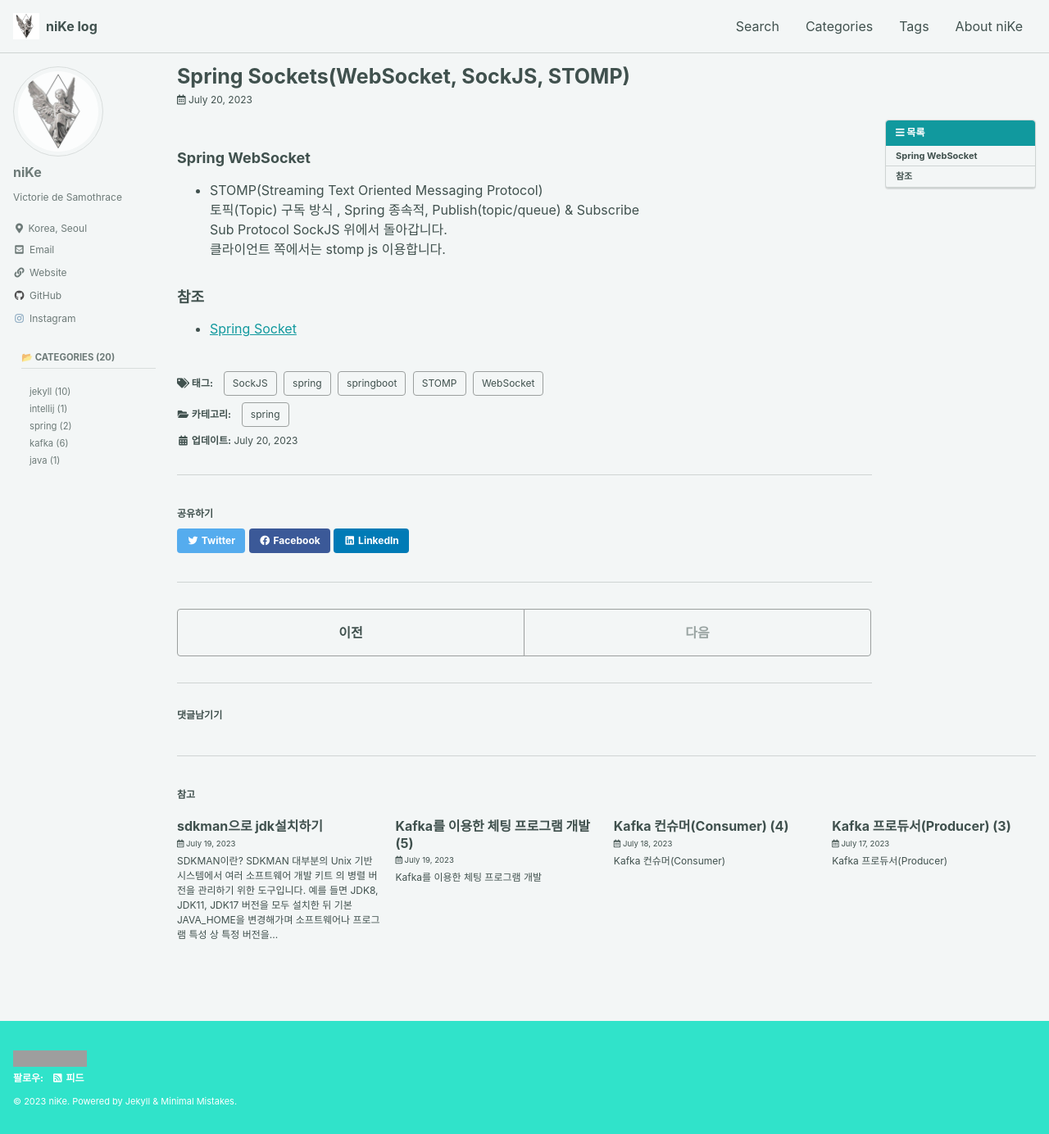
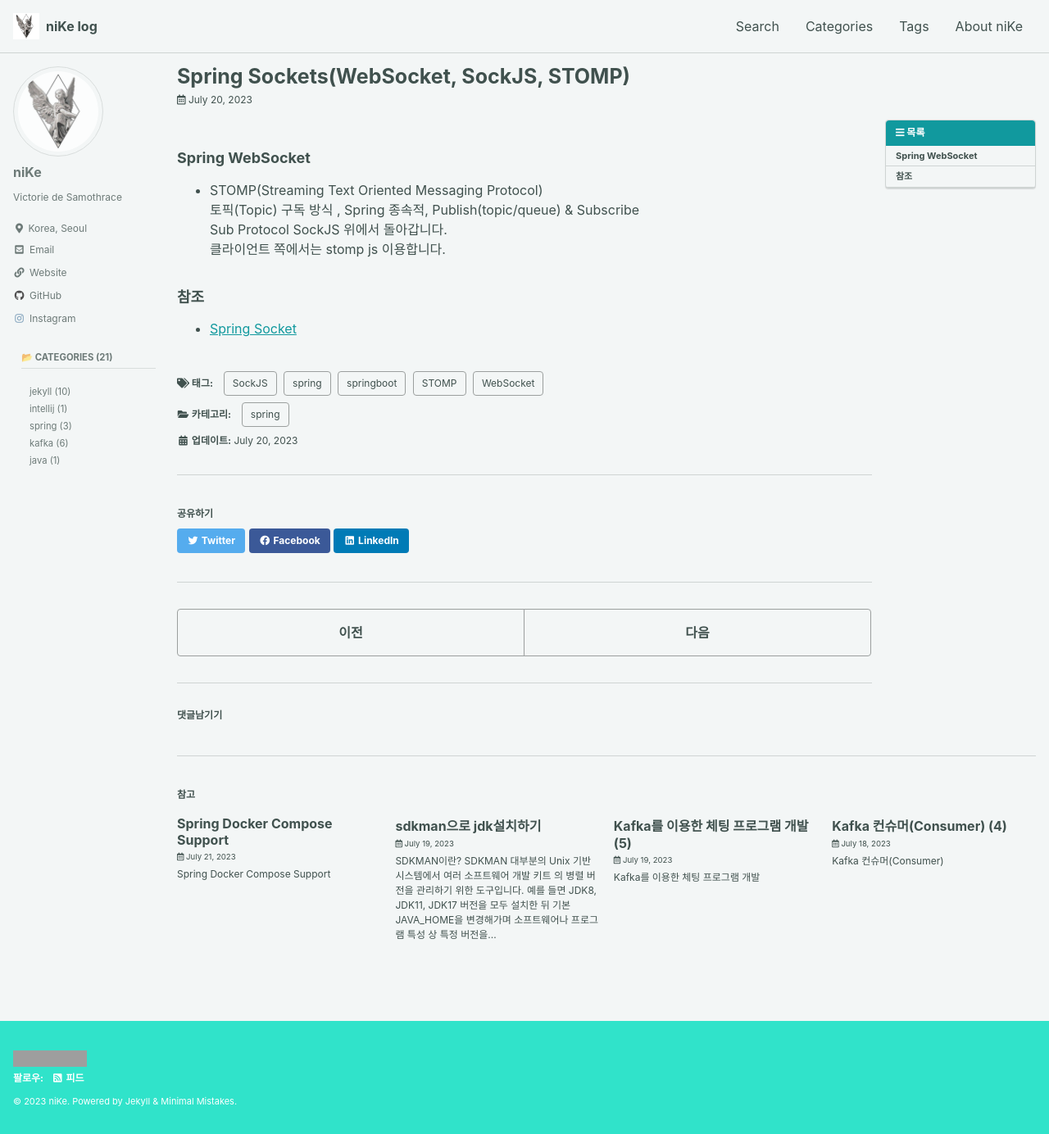
Before and after one commit to KwakTaeMin/KwakTaeMin.github.io, a Jekyll site: the page built from _posts/2023-07-20-Spring Sockets(WebSocket, SockJS, STOMP).md, in a window 1280 px wide and 1384 px high. Shown: the whole window at 82% size. Built offline with Jekyll 4.4.1, drawn with Linux system fonts in a browser that asks for light colours; cached includes are drawn as plain includes; some web fonts are replaced; comment, search, counter and statistics services are not loaded; part of the change alters nothing that is shown; grey boxes are pictures that could not be loaded.

Commit message:
Spring Docker Compose Support 포스팅

```diff
--- /dev/null
+++ b/_posts/2023-07-21-Spring Docker Compose Support.md
@@ -0,0 +1,28 @@
+---
+layout : single
+title : "Spring Docker Compose Support"
+categories:
+  - spring
+tags:
+  - spring
+  - springboot
+  - DockerComposeSupport
+  - Support
+toc: true
+toc_label: "목록"
+toc_icon: "bars"
+toc_sticky: true
+date: 2023-07-21T1:00:00Z
+---
+
+### Spring Docker Compose Support
+
+Spring initialize 중 새로운게 보여서 확인해보았다.
+Spring Application이 시작될때 `docker-compose up` 명령어를 날려주는 것과 같은 기능을 제공하여 준다.
+Spring Application이 종료될땐 `docker-compose down` 명령어를 날려주고 Spring Application이 시작될 떄와 종료될 때 docker-compose를 해주는 라이브러리인 것 같다.
+Spring 3.대 버전에서만 해당 기능을 사용가능하고 Project에 `docker-compose.yml` 파일 위치를 지정해주면 기능이 작동한다.
+
+
+
+### 참조
+-
```
Also changed, not shown: _posts/2023-07-20-Spring Sockets(WebSocket, SockJS, STOMP).md (line endings or trailing spaces).
